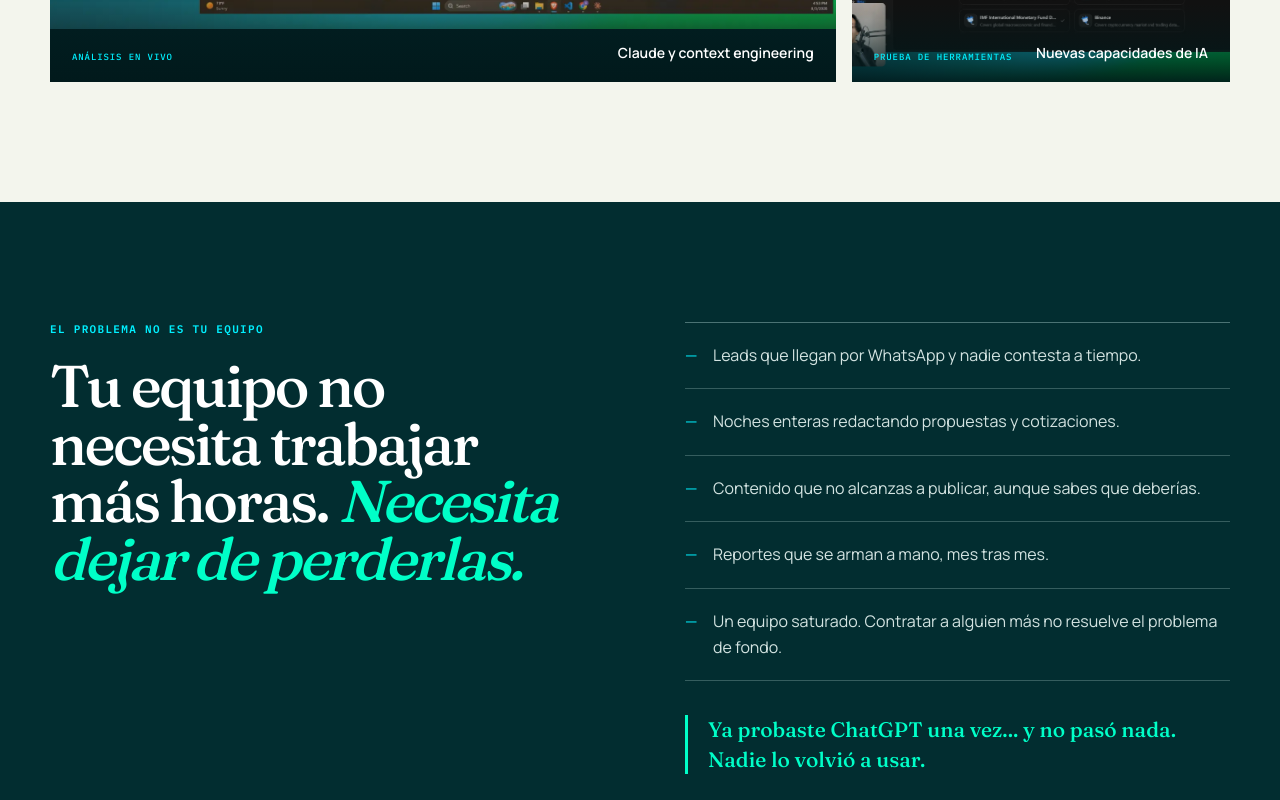
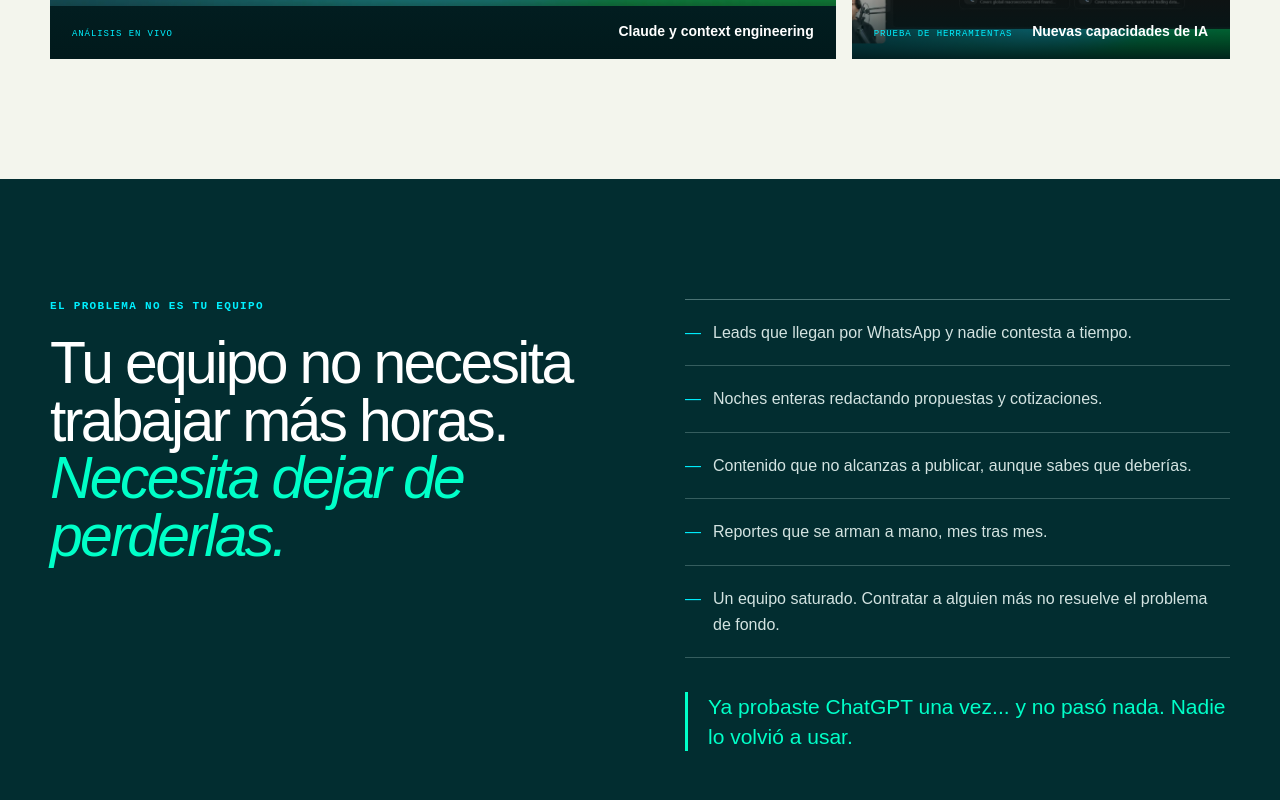
Before and after one commit to abrahamrivv/P.I.A., a Next.js app: page / in a window 1280 px wide. Shown: the part 3683-4483 px from the top of the page. Built offline with nearby package versions, Linux system fonts and the light colour scheme.

Commit message:
Restore original site typography

```diff
--- a/app/layout.tsx
+++ b/app/layout.tsx
@@ -1,11 +1,6 @@
 import type { Metadata } from "next";
-import { Fraunces, Manrope, IBM_Plex_Mono } from "next/font/google";
 import { headers } from "next/headers";
 import "./globals.css";
-
-const display = Fraunces({ variable: "--font-display", subsets: ["latin"] });
-const sans = Manrope({ variable: "--font-sans", subsets: ["latin"] });
-const mono = IBM_Plex_Mono({ variable: "--font-mono", subsets: ["latin"], weight: ["400", "500", "600"] });
 
 export async function generateMetadata(): Promise<Metadata> {
   const requestHeaders = await headers();
@@ -24,5 +19,5 @@ export async function generateMetadata(): Promise<Metadata> {
 }
 
 export default function RootLayout({ children }: Readonly<{ children: React.ReactNode }>) {
-  return <html lang="es"><body className={`${display.variable} ${sans.variable} ${mono.variable}`}>{children}</body></html>;
+  return <html lang="es"><body>{children}</body></html>;
 }
```
Also changed, not shown: app/globals.css.
